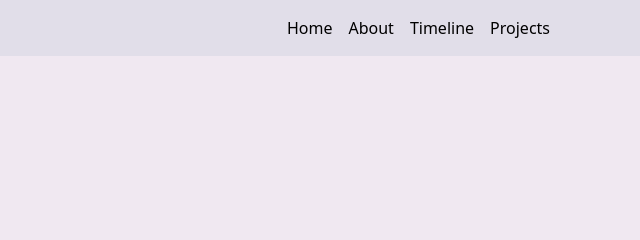
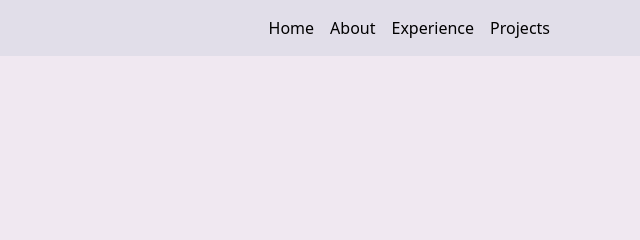
Before and after one commit to dareen323/portfolio, a plain HTML site: page index.html in a window 1280 px wide. Shown: the top 240 px of the page, 640-1280 px from the left. Drawn offline with nearby package versions, Linux system fonts and the light colour scheme.

Commit message:
Update index.html

```diff
--- a/index.html
+++ b/index.html
@@ -27,7 +27,7 @@
                         <a class="nav-link" href="#about">About</a>
                     </li>
                     <li class="nav-item">
-                        <a class="nav-link" href="#exp">Timeline</a>
+                        <a class="nav-link" href="#exp">Experience</a>
                     </li>
                     <li class="nav-item">
                         <a class="nav-link" href="#portfolio">Projects</a>
```
